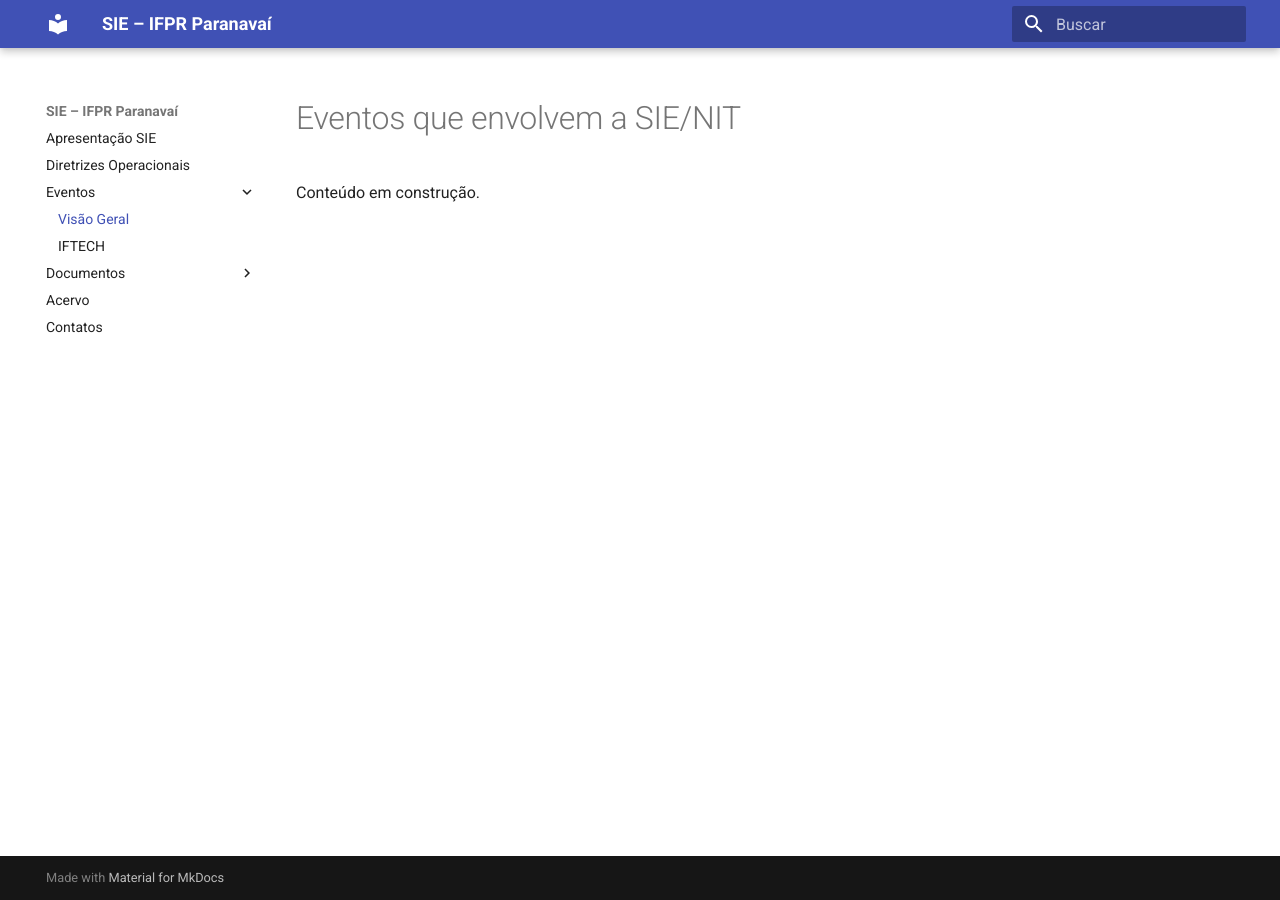
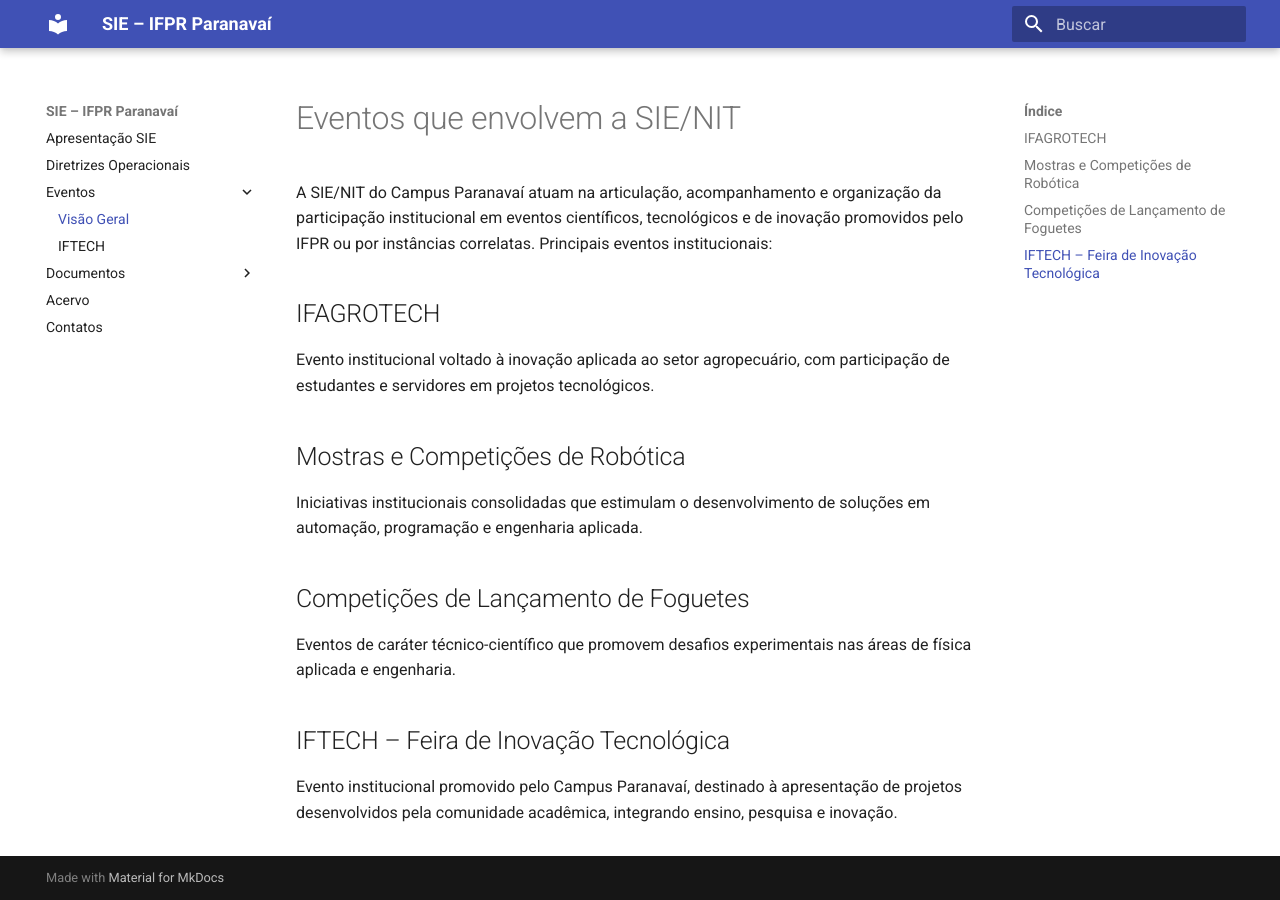
Before and after one commit to ifpr-sie-paranavai/dossie, an MkDocs documentation site: the page built from docs/eventos.md, in a window 1280 px wide. Built offline with MkDocs 1.6.1 and Material for MkDocs 9.7.7, drawn with Linux system fonts in a browser that asks for light colours.

Commit message:
Update eventos.md

```diff
--- a/docs/eventos.md
+++ b/docs/eventos.md
@@ -1,3 +1,19 @@
 # Eventos que envolvem a SIE/NIT
 
-Conteúdo em construção.
+A SIE/NIT do Campus Paranavaí atuam na articulação, acompanhamento e organização da participação institucional em eventos científicos, tecnológicos e de inovação promovidos pelo IFPR ou por instâncias correlatas. Principais eventos institucionais:
+
+## IFAGROTECH
+
+Evento institucional voltado à inovação aplicada ao setor agropecuário, com participação de estudantes e servidores em projetos tecnológicos.
+
+## Mostras e Competições de Robótica
+
+Iniciativas institucionais consolidadas que estimulam o desenvolvimento de soluções em automação, programação e engenharia aplicada.
+
+## Competições de Lançamento de Foguetes
+
+Eventos de caráter técnico-científico que promovem desafios experimentais nas áreas de física aplicada e engenharia.
+
+## IFTECH – Feira de Inovação Tecnológica
+
+Evento institucional promovido pelo Campus Paranavaí, destinado à apresentação de projetos desenvolvidos pela comunidade acadêmica, integrando ensino, pesquisa e inovação.
```
